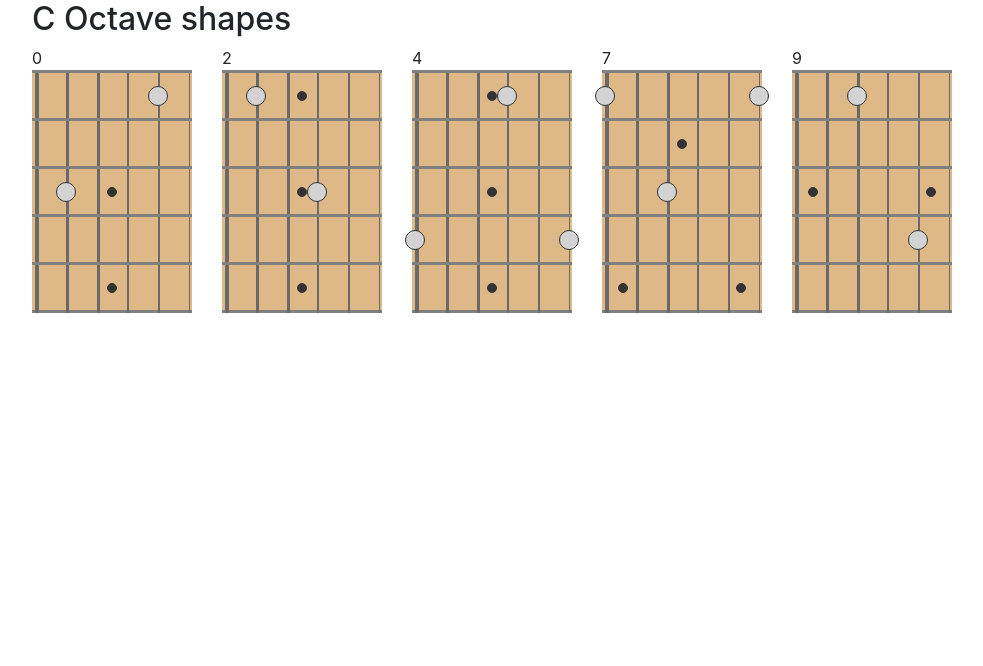
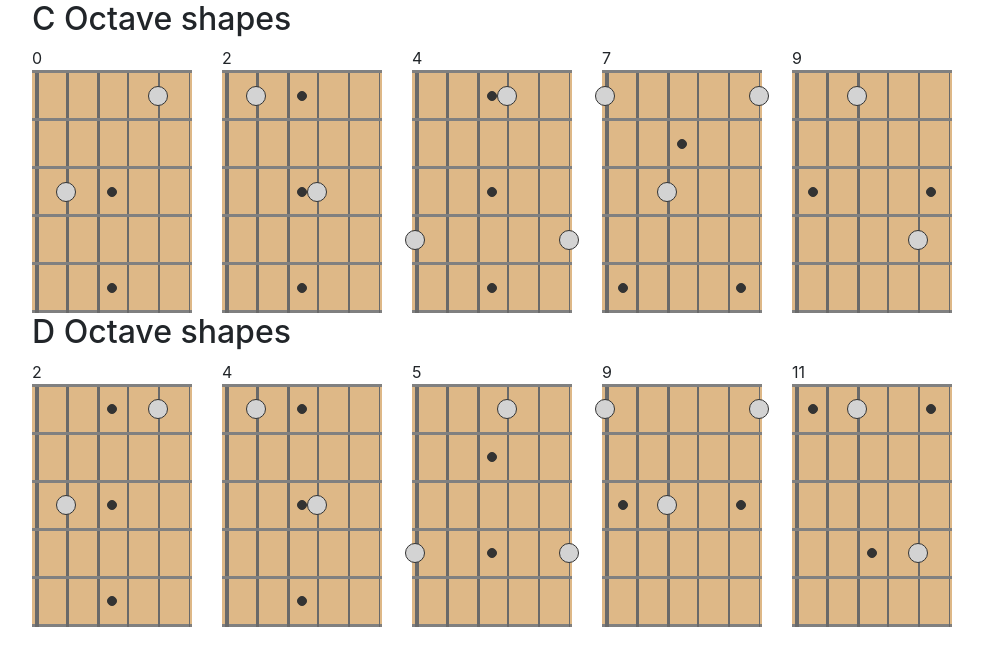
Before and after one commit to sparkoo/guitar-practice, an Angular app: page / in a window 1280 px wide. Shown: the top 666 px of the page, without its empty margins (53-1036 px from the left). Built offline with nearby package versions, Linux system fonts and the light colour scheme.

Commit message:
D octave shapes

```diff
--- a/src/app/app.component.html
+++ b/src/app/app.component.html
@@ -17,4 +17,22 @@
       <app-fretboard [shape]="getOctaveShape('C_5')"></app-fretboard>
     </div>
   </div>
+  <h2>D Octave shapes</h2>
+  <div class="row">
+    <div class="col-md-2">
+      <app-fretboard [shape]="getOctaveShape('D_1')"></app-fretboard>
+    </div>
+    <div class="col-md-2">
+      <app-fretboard [shape]="getOctaveShape('D_2')"></app-fretboard>
+    </div>
+    <div class="col-md-2">
+      <app-fretboard [shape]="getOctaveShape('D_3')"></app-fretboard>
+    </div>
+    <div class="col-md-2">
+      <app-fretboard [shape]="getOctaveShape('D_4')"></app-fretboard>
+    </div>
+    <div class="col-md-2">
+      <app-fretboard [shape]="getOctaveShape('D_5')"></app-fretboard>
+    </div>
+  </div>
 </div>
--- a/src/app/db/octave-shapes.service.ts
+++ b/src/app/db/octave-shapes.service.ts
@@ -33,6 +33,11 @@ export class OctaveShapesService {
       'Csharp_3': { frets: 6, base: 5, fingers: this.fingers[3] },
       'Csharp_4': { frets: 6, base: 8, fingers: this.fingers[4] },
       'Csharp_5': { frets: 6, base: 10, fingers: this.fingers[5] },
+      'D_1': { frets: 6, base: 2, fingers: this.fingers[1] },
+      'D_2': { frets: 6, base: 4, fingers: this.fingers[2] },
+      'D_3': { frets: 6, base: 5, fingers: this.fingers[3] },
+      'D_4': { frets: 6, base: 9, fingers: this.fingers[4] },
+      'D_5': { frets: 6, base: 11, fingers: this.fingers[5] },
     };
   }
 
```
